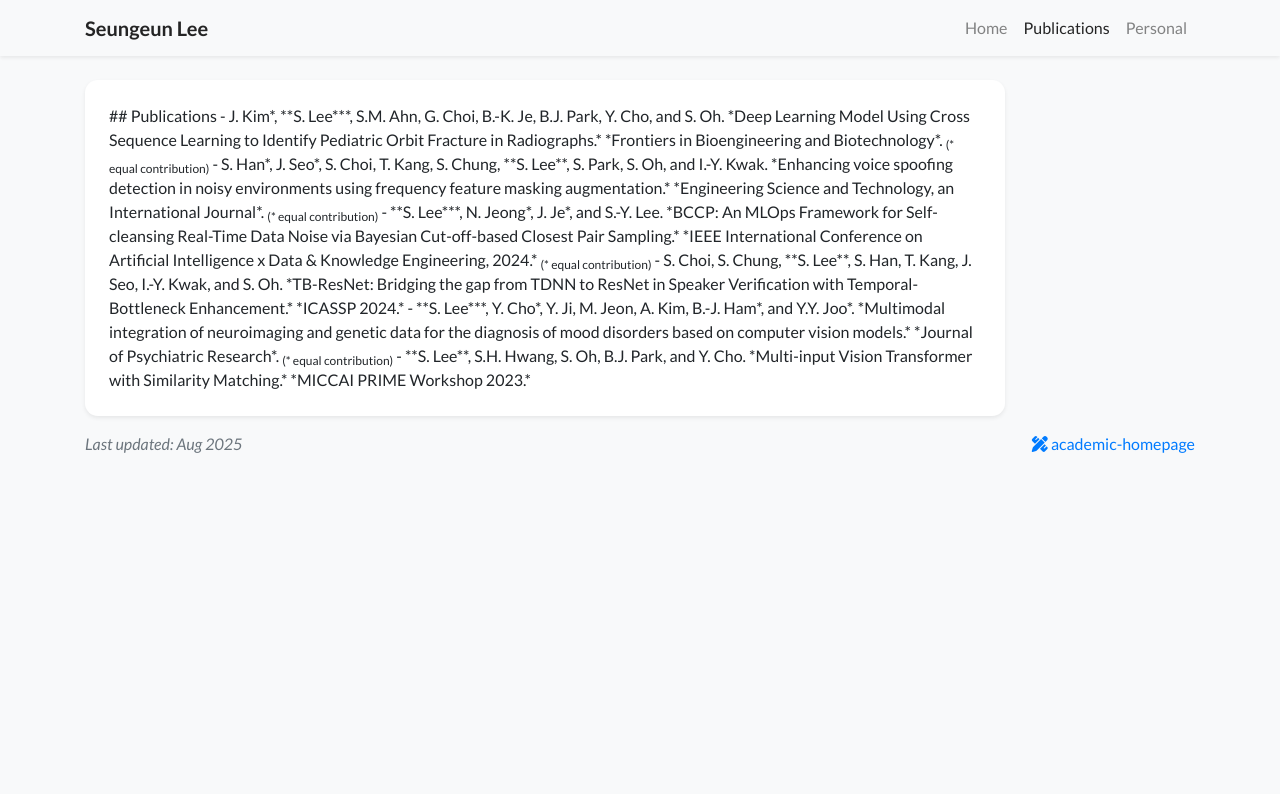
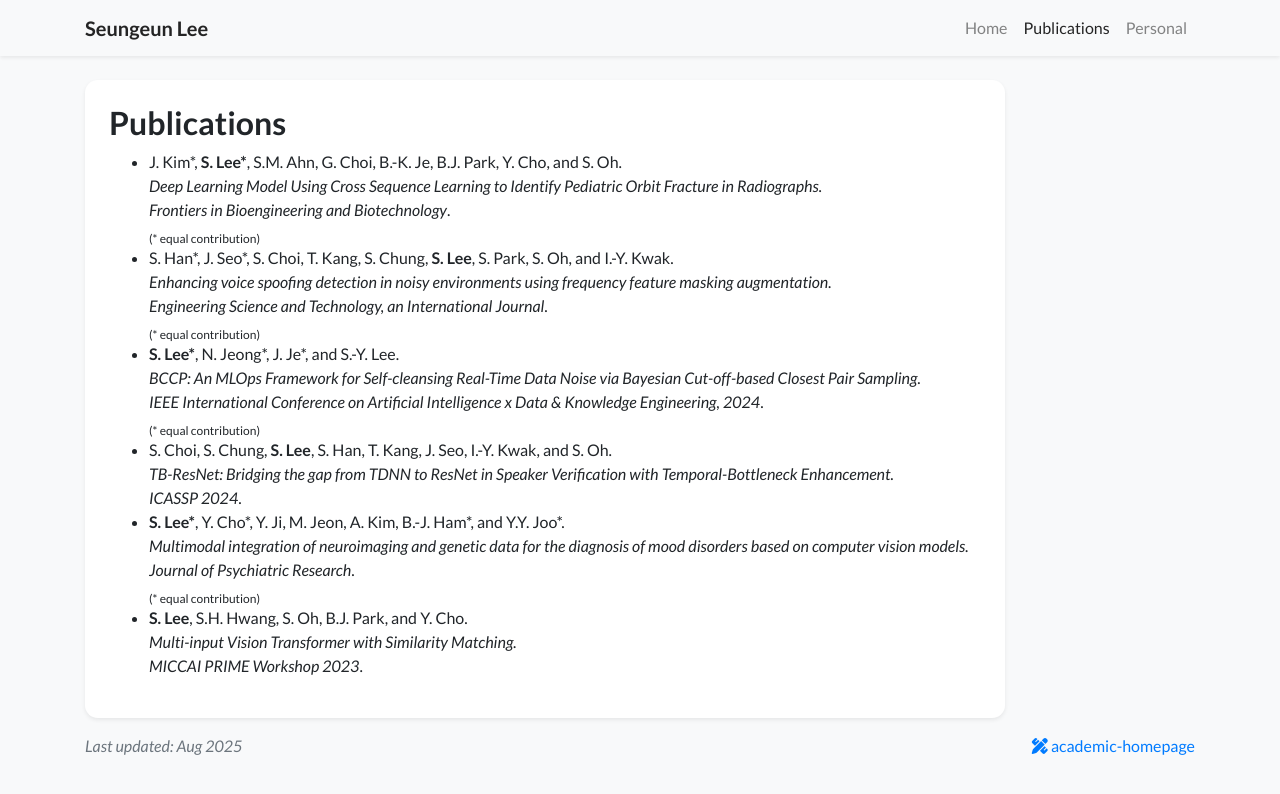
Before and after one commit to duneag2/duneag2.github.io, a Jekyll site: the page built from publications.html, in a window 1280 px wide. Shown: the top 794 px of the page. Built offline with Jekyll 4.4.1, drawn with Linux system fonts in a browser that asks for light colours; nearby versions of some CDN libraries; a style sheet for code colours, icons or effects is not loaded.

Commit message:
Update publications.html

```diff
--- a/publications.html
+++ b/publications.html
@@ -9,40 +9,54 @@ body_attr: >-
 <div class="row">
   <div class="col-12 col-lg-10">
     <div class="my-0 p-0 bg-white shadow-sm rounded-xl p-4">
-      ## Publications
 
-      - J. Kim*, **S. Lee***, S.M. Ahn, G. Choi, B.-K. Je, B.J. Park, Y. Cho, and S. Oh.
-        *Deep Learning Model Using Cross Sequence Learning to Identify Pediatric Orbit Fracture in Radiographs.*
-        *Frontiers in Bioengineering and Biotechnology*.
-        <sub>(* equal contribution)</sub>
+      <h2>Publications</h2>
 
-      - S. Han*, J. Seo*, S. Choi, T. Kang, S. Chung, **S. Lee**, S. Park, S. Oh, and I.-Y. Kwak.
-        *Enhancing voice spoofing detection in noisy environments using frequency feature masking augmentation.*
-        *Engineering Science and Technology, an International Journal*.
-        <sub>(* equal contribution)</sub>
+      <ul>
+        <li>
+          J. Kim*, <b>S. Lee*</b>, S.M. Ahn, G. Choi, B.-K. Je, B.J. Park, Y. Cho, and S. Oh. <br>
+          <i>Deep Learning Model Using Cross Sequence Learning to Identify Pediatric Orbit Fracture in Radiographs.</i><br>
+          <em>Frontiers in Bioengineering and Biotechnology</em>.<br>
+          <sub>(* equal contribution)</sub>
+        </li>
 
-      - **S. Lee***, N. Jeong*, J. Je*, and S.-Y. Lee.
-        *BCCP: An MLOps Framework for Self-cleansing Real-Time Data Noise via Bayesian Cut-off-based Closest Pair Sampling.*
-        *IEEE International Conference on Artificial Intelligence x Data & Knowledge Engineering, 2024.*
-        <sub>(* equal contribution)</sub>
+        <li>
+          S. Han*, J. Seo*, S. Choi, T. Kang, S. Chung, <b>S. Lee</b>, S. Park, S. Oh, and I.-Y. Kwak. <br>
+          <i>Enhancing voice spoofing detection in noisy environments using frequency feature masking augmentation.</i><br>
+          <em>Engineering Science and Technology, an International Journal</em>.<br>
+          <sub>(* equal contribution)</sub>
+        </li>
 
-      - S. Choi, S. Chung, **S. Lee**, S. Han, T. Kang, J. Seo, I.-Y. Kwak, and S. Oh.
-        *TB-ResNet: Bridging the gap from TDNN to ResNet in Speaker Verification with Temporal-Bottleneck Enhancement.*
-        *ICASSP 2024.*
+        <li>
+          <b>S. Lee*</b>, N. Jeong*, J. Je*, and S.-Y. Lee. <br>
+          <i>BCCP: An MLOps Framework for Self-cleansing Real-Time Data Noise via Bayesian Cut-off-based Closest Pair Sampling.</i><br>
+          <em>IEEE International Conference on Artificial Intelligence x Data & Knowledge Engineering, 2024</em>.<br>
+          <sub>(* equal contribution)</sub>
+        </li>
 
-      - **S. Lee***, Y. Cho*, Y. Ji, M. Jeon, A. Kim, B.-J. Ham*, and Y.Y. Joo*.
-        *Multimodal integration of neuroimaging and genetic data for the diagnosis of mood disorders based on computer vision models.*
-        *Journal of Psychiatric Research*.
-        <sub>(* equal contribution)</sub>
+        <li>
+          S. Choi, S. Chung, <b>S. Lee</b>, S. Han, T. Kang, J. Seo, I.-Y. Kwak, and S. Oh. <br>
+          <i>TB-ResNet: Bridging the gap from TDNN to ResNet in Speaker Verification with Temporal-Bottleneck Enhancement.</i><br>
+          <em>ICASSP 2024</em>.
+        </li>
 
-      - **S. Lee**, S.H. Hwang, S. Oh, B.J. Park, and Y. Cho.
-        *Multi-input Vision Transformer with Similarity Matching.*
-        *MICCAI PRIME Workshop 2023.*
+        <li>
+          <b>S. Lee*</b>, Y. Cho*, Y. Ji, M. Jeon, A. Kim, B.-J. Ham*, and Y.Y. Joo*. <br>
+          <i>Multimodal integration of neuroimaging and genetic data for the diagnosis of mood disorders based on computer vision models.</i><br>
+          <em>Journal of Psychiatric Research</em>.<br>
+          <sub>(* equal contribution)</sub>
+        </li>
+
+        <li>
+          <b>S. Lee</b>, S.H. Hwang, S. Oh, B.J. Park, and Y. Cho. <br>
+          <i>Multi-input Vision Transformer with Similarity Matching.</i><br>
+          <em>MICCAI PRIME Workshop 2023</em>.
+        </li>
+      </ul>
 
     </div>
   </div>
 
   <div class="col-2 d-none d-lg-block">
-
   </div>
 </div>
```
Also changed, not shown: other parts of publications.html (+1 -1 lines).
